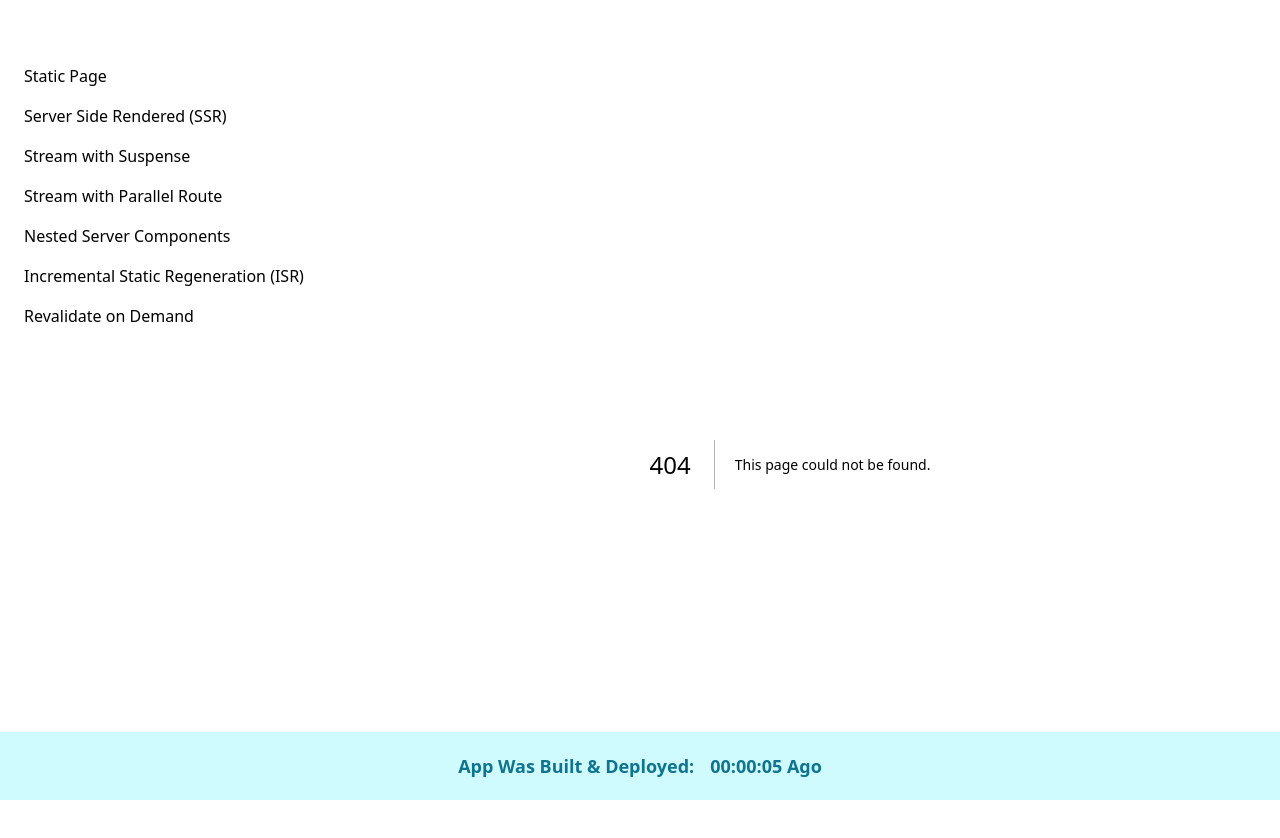
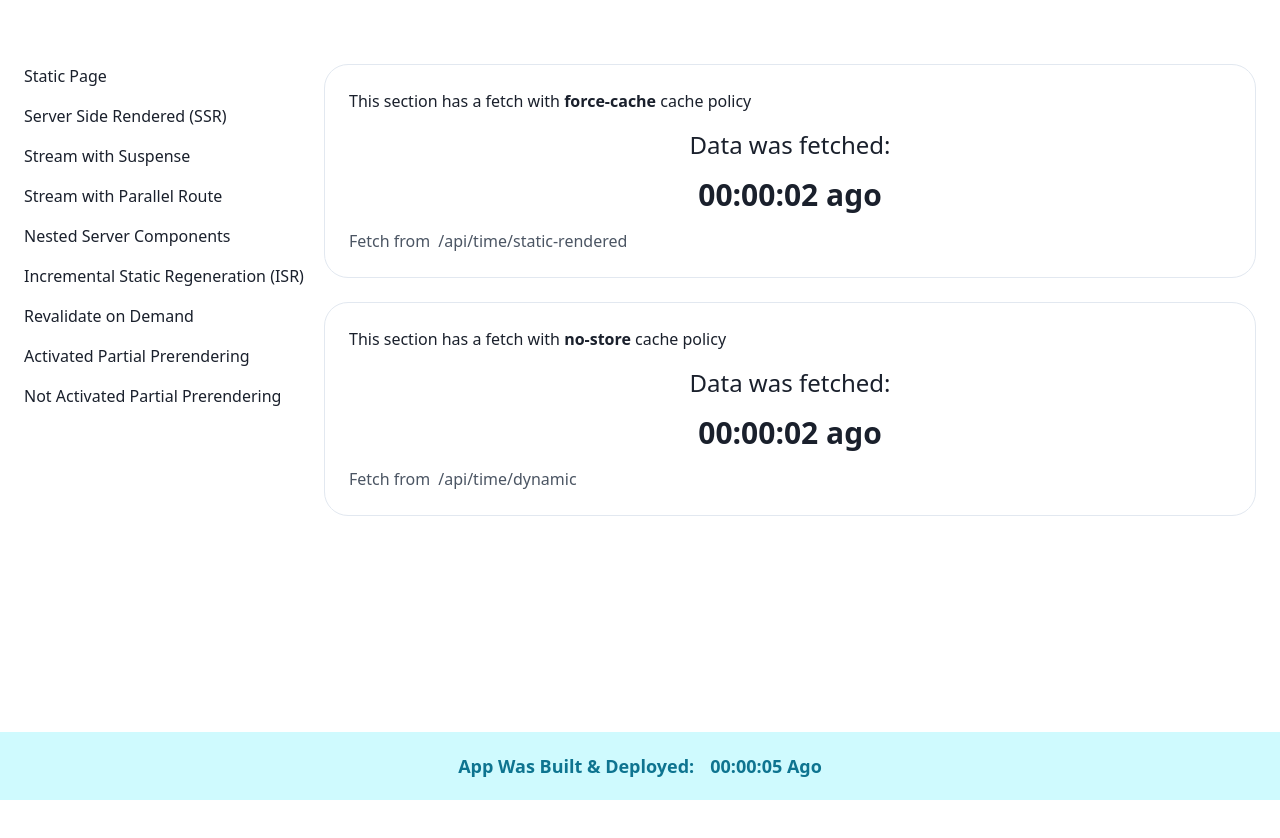
Before and after one commit to Mehedad1948/cache-guide-web, a Next.js app: page /partial-prerendering/activated in a window 1280 px wide. Before the commit this address had no page. Shown: the top 838 px of the page. After the commit the page ends 800 px from the top, so only its background shows below. Built offline with nearby package versions, Linux system fonts and the light colour scheme.

Commit message:
Make project cancary nextjs

```diff
--- /dev/null
+++ b/app/(pages)/partial-prerendering/activated/page.tsx
@@ -0,0 +1,21 @@
+import PageContainer from '@/components/ui/PageContainer';
+import Static from '../../stream-with-suspense/sections/static';
+import { Suspense } from 'react';
+import { HStack, Spinner } from '@chakra-ui/react';
+
+export const experimental_ppr = true
+
+export default function page() {
+    return (
+        <PageContainer>
+            <Static cache='force-cache' identifier='static-rendered' />
+            <Suspense fallback={
+                <HStack className='border rounded-3xl' h={32} w={'full'} justifyContent={'center'} alignItems={'center'}>
+                    <Spinner colorScheme='blue' />
+                </HStack>
+            }>
+                <Static delay={5} identifier='dynamic' cache='no-store' />
+            </Suspense>
+        </PageContainer>
+    );
+}
--- /dev/null
+++ b/app/(pages)/partial-prerendering/not-activated/page.tsx
@@ -0,0 +1,22 @@
+import PageContainer from '@/components/ui/PageContainer';
+import Static from '../../stream-with-suspense/sections/static';
+import { Suspense } from 'react';
+import { HStack, Spinner } from '@chakra-ui/react';
+
+
+export default function page() {
+    return (
+        <PageContainer>
+            <Static cache='force-cache' identifier='static-rendered' />
+            <Suspense
+                fallback={
+                    <HStack className='border rounded-3xl' h={32} w={'full'} justifyContent={'center'} alignItems={'center'}>
+                        <Spinner colorScheme='blue' />
+                    </HStack>
+                }
+            >
+                <Static delay={5} identifier='dynamic' cache='no-store' />
+            </Suspense>
+        </PageContainer>
+    );
+}
--- a/app/(pages)/server-side-rendered/page.tsx
+++ b/app/(pages)/server-side-rendered/page.tsx
@@ -5,14 +5,13 @@ import NoteBox from '@/components/ui/NoteBox';
 import Link from 'next/link';
 
 export default async function page() {
-    const userHeaders = headers()
+    const userHeaders = await headers()
 
     return (
         <PageContainer>
             <NoteBox variant={'left-accent'}>
                 This section is using Headers of user request so Nextjs will turn this page to a SSR page <br />
                 <b>
-
                     Your browser agent: <br /> {userHeaders.get('user-agent')}
                 </b>
             </NoteBox>
--- a/app/(pages)/stream-with-suspense/sections/static.tsx
+++ b/app/(pages)/stream-with-suspense/sections/static.tsx
@@ -2,15 +2,18 @@ import ClientShwTime from '@/components/ClientShwoTime';
 import { Badge } from '@chakra-ui/react';
 import { ReactNode } from 'react';
 
-export default async function Static({ children, fetchTags, params, cache = 'default', identifier }: {
+export default async function Static({ children, fetchTags, params, cache = 'default', identifier, delay }: {
     children?: ReactNode,
     fetchTags?: string[],
     params?: string
     cache?: RequestCache
     identifier?: string
+    delay?: number
 }) {
     let time
     try {
+
+
 
         const res = await fetch(`${process.env.NEXT_PUBLIC_BASE_URL}/api/time/${identifier || ''}${params ? `?params=${params}` : ''}`, {
             cache,
--- a/app/api/time/[id]/route.ts
+++ b/app/api/time/[id]/route.ts
@@ -1,6 +1,7 @@
 export const dynamic = 'force-dynamic';
 
 export async function GET() {
+  await new Promise((resolve) => setTimeout(resolve, 3 * 1000));
   const timestamp = Date.now();
   return new Response(JSON.stringify({ timestamp }), {
     status: 200,
--- a/app/api/time/route.ts
+++ b/app/api/time/route.ts
@@ -1,6 +1,7 @@
 export const dynamic = 'force-dynamic';
 
 export async function GET() {
+  await new Promise((resolve) => setTimeout(resolve, 3 * 1000));
   const timestamp = Date.now();
   return new Response(JSON.stringify({ timestamp }), {
     status: 200,
--- a/components/ui/Sidebar.tsx
+++ b/components/ui/Sidebar.tsx
@@ -27,6 +27,12 @@ export default function Sidebar() {
             <Link href="/revalidate-on-demand">
                 Revalidate on Demand
             </Link>
+            <Link href="/partial-prerendering/activated">
+                Activated Partial Prerendering
+            </Link>
+            <Link href="/partial-prerendering/not-activated">
+                Not Activated Partial Prerendering
+            </Link>
         </div>
     );
 }
--- a/next.config.mjs
+++ b/next.config.mjs
@@ -1,5 +1,8 @@
 /** @type {import('next').NextConfig} */
 const nextConfig = {
+    experimental: {
+        ppr: 'incremental',
+    },
     logging: {
         fetches: {
             fullUrl: true
--- a/package.json
+++ b/package.json
@@ -16,7 +16,7 @@
     "clsx": "^2.1.1",
     "framer-motion": "^12.23.12",
     "lucide-react": "^0.540.0",
-    "next": "14.2.31",
+    "next": "^15.5.1-canary.4",
     "react": "^18",
     "react-dom": "^18",
     "tailwind-merge": "^3.3.1",
```
Also changed, not shown: 1 other file (tests, documents, lock files or other folders).
